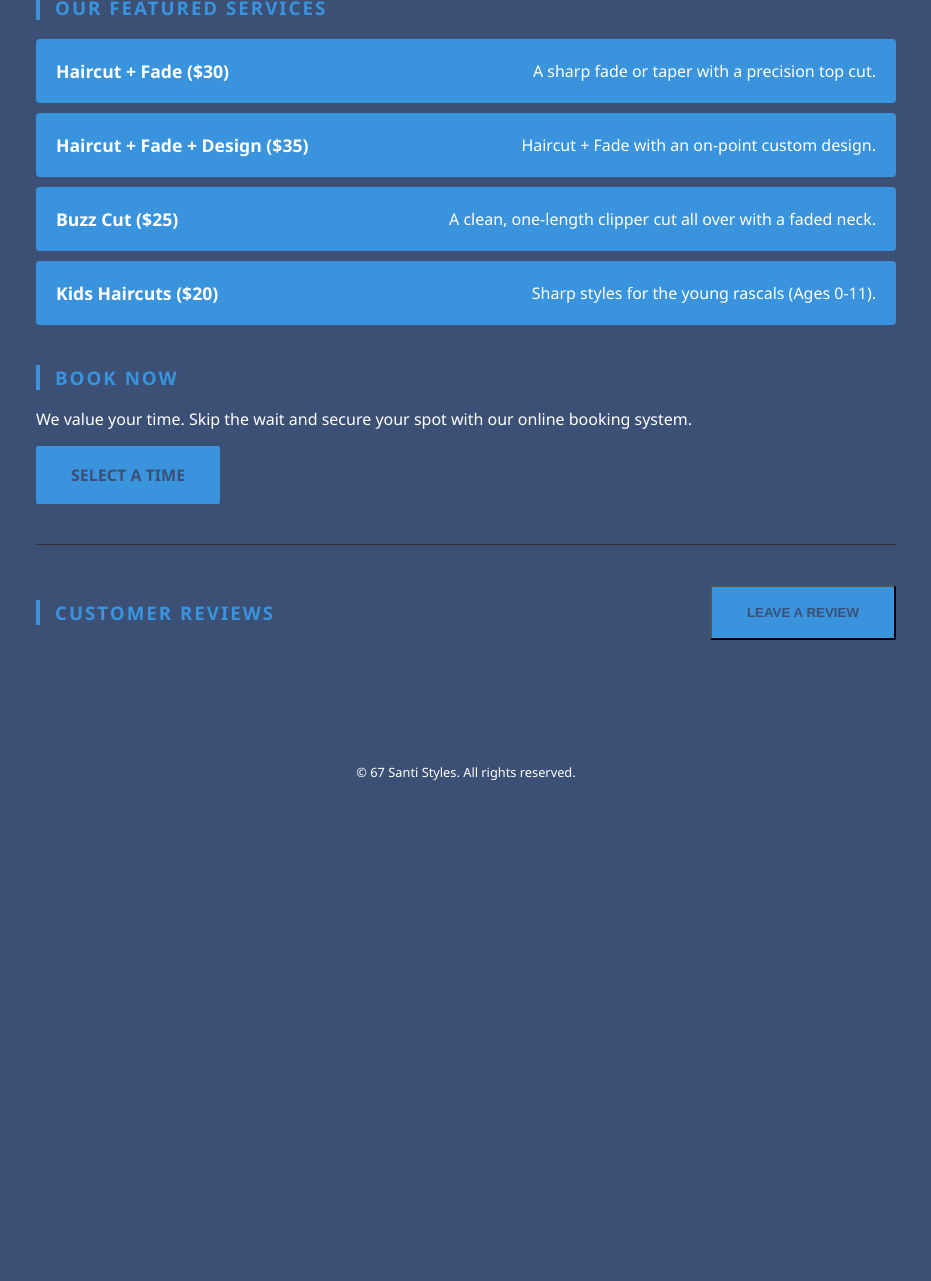
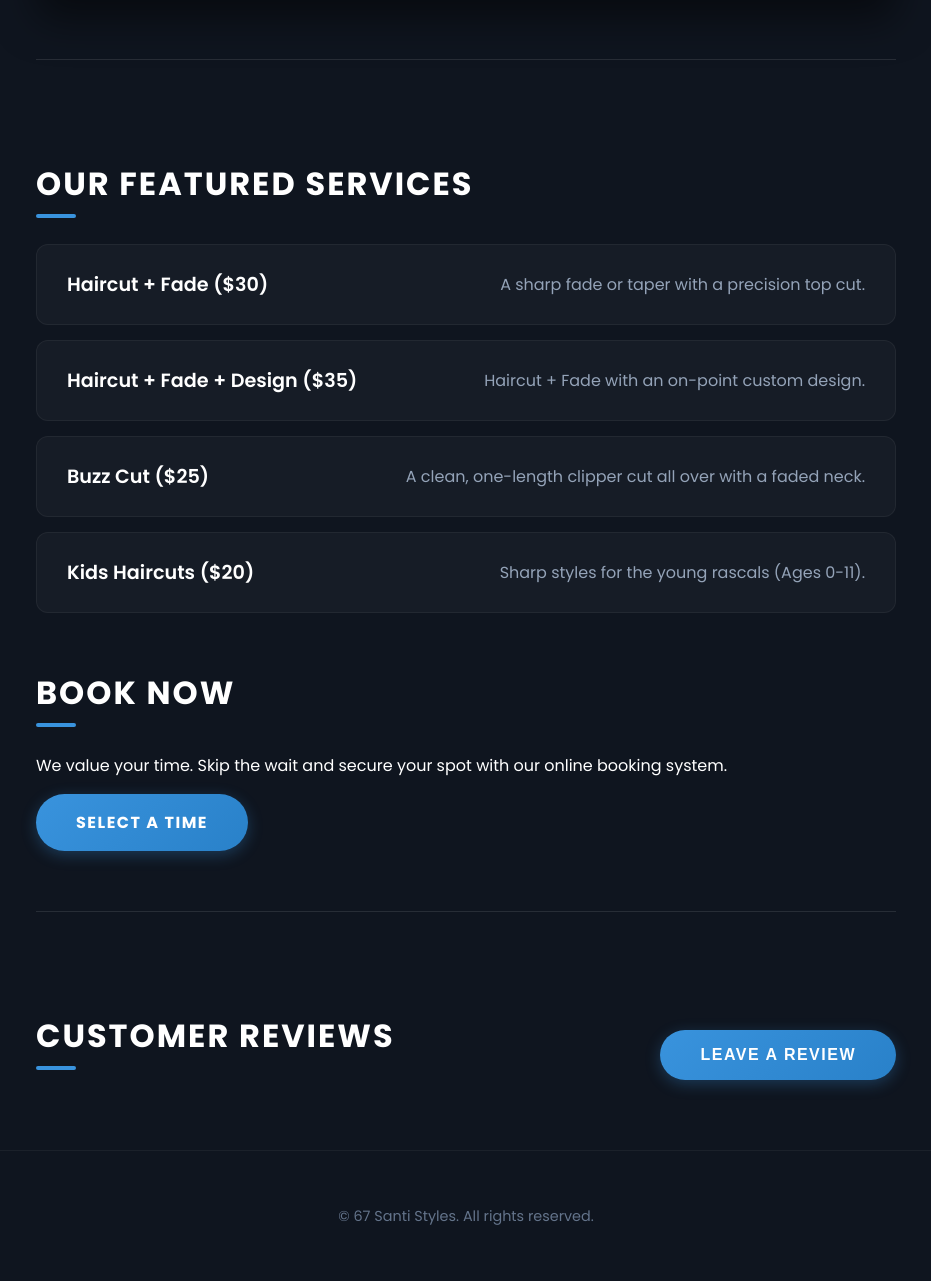
Before and after one commit to 21043santi/BarberWebsite-21043, a Flask app: page / in a window 1280 px wide. Shown: the part 881-2162 px from the top of the page, without its empty margins (174-1105 px from the left). Before the commit the page ends 1661 px from the top, so only its background shows below. Run offline with Flask 3, Linux system fonts and the light colour scheme; data that the repository does not hold is empty.

Commit message:
Completely revamped theme of the index page, will follow up with others soon

```diff
--- a/static/styles.css
+++ b/static/styles.css
@@ -1,10 +1,12 @@
+@import url('https://fonts.googleapis.com/css2?family=Poppins:wght@300;400;600;700;800&display=swap');
+
 :root {
-  --primary-gold: #3993dd;
-  --dark-charcoal: #3c5075;
-  --medium-gray: #73bfeb;
-  --off-white: #2981c9;
+  --primary-gold: #3993dd; /* Your signature blue */
+  --primary-dark: #2981c9;
+  --dark-charcoal: #0f151f; /* Deeper, richer background */
+  --medium-gray: #1e293b;
   --accent-white: #ffffff;
-  --font-main: 'Segoe UI', Tahoma, Geneva, Verdana, sans-serif;
+  --font-main: 'Poppins', sans-serif;
 }
 
 * {
@@ -20,30 +22,38 @@
   display: flex;
   flex-direction: column;
   align-items: center;
+  overflow-x: hidden;
 }
 
-/* --- Header & Nav --- */
+/* --- Premium Glassmorphism Header & Nav --- */
 header {
   position: fixed;
   top: 0;
   width: 100%;
-  background-color: var(--dark-charcoal);
+  background: rgba(15, 21, 31, 0.7); /* Translucent dark background */
+  backdrop-filter: blur(12px); /* Frosted glass blur effect */
+  -webkit-backdrop-filter: blur(12px);
   z-index: 1000;
-  box-shadow: 0 5px 5px rgba(0,0,0,0.5);
-  transition: box-shadow 0.25s ease, min-height 0.25s ease;
+  border-bottom: 1px solid rgba(57, 147, 221, 0.1); /* Very subtle blue line */
+  transition: all 0.4s ease;
+  min-height: 90px;
 }
 
 header.scrolled {
-  box-shadow: 0 8px 16px rgba(0,0,0,0.5);
+  background: rgba(15, 21, 31, 0.95);
+  box-shadow: 0 10px 30px rgba(0, 0, 0, 0.8);
+  min-height: 80px;
 }
 
 nav {
   display: flex;
   align-items: center;
-  justify-content: space-between; /* Pushes Logo to Far Left, Buttons to Far Right */
-  width: 100%; /* No max-width, lets it stretch across the whole screen */
-  min-height: 100px;
-  padding: 0 40px; /* 40px gap from the edge of your screen */
+  justify-content: space-between;
+  width: 100%;
+  max-width: 1200px; /* Constrains it so it doesn't stretch too wide on huge monitors */
+  margin: 0 auto;
+  min-height: inherit;
+  padding: 0 40px;
 }
 
 /* INSTAGRAM LOGO STYLES */
@@ -102,169 +118,191 @@
   max-width: 900px;
   width: 100%;
   padding: 40px 20px;
-  margin-top: 40px;
+  margin-top: 20px;
 }
 
 /* --- Hero Section --- */
-.hero {
+.hero, .hero1 {
   text-align: center;
-  padding: 60px 20px;
-  background: linear-gradient(rgba(46, 61, 129, 0.7), rgba(0,0,0,0.7)), url('https://images.unsplash.com/photo-1503951914875-452162b0f3f1?auto=format&fit=crop&q=80&w=1000');
+  background: linear-gradient(to bottom, rgba(15, 21, 31, 0.4), var(--dark-charcoal)),
+              url('https://images.unsplash.com/photo-1503951914875-452162b0f3f1?auto=format&fit=crop&q=80&w=1000');
   background-size: cover;
   background-position: center;
-  border-radius: 8px;
-  margin-bottom: 40px;
+  border-radius: 16px; /* Smoother corners */
+  margin-bottom: 60px;
+  box-shadow: 0 20px 40px rgba(0,0,0,0.5);
 }
 
-.hero1 {
-  text-align: center;
-  padding: 160px 40px 160px;
-  background: linear-gradient(rgba(46, 61, 129, 0.7), rgba(0,0,0,0.7)), url('https://images.unsplash.com/photo-1503951914875-452162b0f3f1?auto=format&fit=crop&q=80&w=1000');
-  background-size: cover;
-  background-position: top ;
-  border-radius: 8px;
-  margin-bottom: 40px;
-}
+.hero { padding: 100px 20px 80px; }
+.hero1 { padding: 160px 40px 160px; background-position: top; }
 
 h1 {
-  font-size: 3rem;
+  font-size: 3.5rem;
   color: var(--accent-white);
   text-transform: uppercase;
   letter-spacing: 4px;
-  margin-bottom: 10px;
+  margin-bottom: 20px;
+  font-weight: 800;
+  line-height: 1.2;
 }
 
 .hero p {
-  font-size: 1.5rem;
+  font-size: 1.2rem;
   max-width: 600px;
-  margin: 0 auto 30px auto;
-  color: #ccc;
-  font-weight: 600;
-  line-height: 1.6;
+  margin: 0 auto 40px auto;
+  color: #94a3b8;
+  font-weight: 400;
+  line-height: 1.8;
 }
 
 /* --- Typography --- */
 h3 {
-  color: var(--primary-gold);
+  color: var(--accent-white);
+  font-size: 2rem;
   text-transform: uppercase;
   letter-spacing: 2px;
-  border-left: 4px solid var(--primary-gold);
-  padding-left: 15px;
   margin-top: 40px;
+  margin-bottom: 20px;
+  display: inline-block;
+  position: relative;
+}
+
+/* Cool blue accent line under section headers */
+h3::after {
+  content: '';
+  position: absolute;
+  width: 40px;
+  height: 4px;
+  background: var(--primary-gold);
+  bottom: -10px;
+  left: 0;
+  border-radius: 2px;
 }
 
 hr {
   border: 0;
   height: 1px;
-  background: #333;
-  margin: 40px 0;
+  background: rgba(255, 255, 255, 0.1);
+  margin: 60px 0;
 }
 
-/* --- Services List --- */
+/* --- Modern Services List --- */
 .services-list {
   list-style: none;
   padding: 0;
+  display: flex;
+  flex-direction: column;
+  gap: 15px;
 }
 
 .services-list li {
-  background: var(--primary-gold);
-  margin-bottom: 10px;
-  padding: 20px;
-  border-radius: 4px;
+  background: rgba(255, 255, 255, 0.03); /* Glassy dark card */
+  border: 1px solid rgba(255, 255, 255, 0.05);
+  padding: 25px 30px;
+  border-radius: 12px;
   display: flex;
   justify-content: space-between;
   align-items: center;
-  transition: transform 0.2s;
-  color: var(--accent-white);
+  transition: all 0.3s ease;
+  color: #94a3b8;
 }
 
 .services-list li:hover {
-  transform: scale(1.02);
-  background: rgba(12, 35, 136, 0.7), rgba(0,0,0,0.7);
+  transform: translateY(-3px);
+  background: rgba(57, 147, 221, 0.08);
+  border-color: rgba(57, 147, 221, 0.3);
+  box-shadow: 0 10px 20px rgba(0,0,0,0.2);
 }
 
 .services-list li strong {
   color: var(--accent-white);
-  font-size: 1.1rem;
+  font-size: 1.2rem;
+  font-weight: 600;
 }
 
-/* --- Buttons --- */
+/* --- Premium Glowing Buttons --- */
 .cta-button {
   display: inline-block;
-  background-color: var(--primary-gold);
-  color: var(--dark-charcoal);
-  padding: 18px 35px;
+  background: linear-gradient(135deg, var(--primary-gold), var(--primary-dark));
+  color: var(--accent-white);
+  padding: 16px 40px;
   text-decoration: none;
-  font-weight: bold;
+  font-weight: 700;
+  font-size: 1rem;
+  letter-spacing: 1.5px;
   text-transform: uppercase;
-  border-radius: 2px;
+  border-radius: 30px; /* Pill shape */
+  border: none;
+  box-shadow: 0 4px 15px rgba(57, 147, 221, 0.3);
   transition: all 0.3s ease;
+  cursor: pointer;
 }
 
 .cta-button:hover {
-  background-color: var(--accent-white);
-  box-shadow: 0 0 20px rgba(26, 41, 255, 0.5);
-  cursor: pointer;
+  transform: translateY(-3px);
+  box-shadow: 0 8px 25px rgba(57, 147, 221, 0.6);
+  background: linear-gradient(135deg, #4aa4ee, var(--primary-gold));
+}
+
+.cta-button:active {
+  transform: translateY(1px);
 }
 
 /* --- Reviews Section --- */
-.reviews {
-  margin-top: 40px;
-}
+.reviews { margin-top: 40px; }
 
 .reviews-header {
   display: flex;
   justify-content: space-between;
-  align-items: center;
+  align-items: flex-end;
   margin-bottom: 30px;
-}
-
-.reviews-header h3 {
-  margin-top: 0;
-  margin-bottom: 0;
 }
 
 .reviews-container {
   display: grid;
   grid-template-columns: repeat(auto-fit, minmax(280px, 1fr));
-  gap: 20px;
+  gap: 25px;
   margin-top: 30px;
 }
 
 .review-card {
-  background: rgba(57, 147, 221, 0.15);
-  border: 2px solid var(--primary-gold);
-  padding: 20px;
-  border-radius: 8px;
-  transition: transform 0.3s, box-shadow 0.3s;
+  background: rgba(255, 255, 255, 0.03);
+  border: 1px solid rgba(255, 255, 255, 0.05);
+  padding: 30px;
+  border-radius: 12px;
+  transition: all 0.3s ease;
+  display: flex;
+  flex-direction: column;
+  gap: 15px;
 }
 
 .review-card:hover {
   transform: translateY(-5px);
-  box-shadow: 0 8px 16px rgba(57, 147, 221, 0.3);
+  border-color: rgba(57, 147, 221, 0.3);
+  box-shadow: 0 15px 30px rgba(0,0,0,0.4);
 }
 
 .review-header {
   display: flex;
   justify-content: space-between;
   align-items: center;
-  margin-bottom: 10px;
 }
 
 .review-header strong {
-  color: var(--primary-gold);
-  font-size: 1rem;
+  color: var(--accent-white);
+  font-size: 1.1rem;
 }
 
 .stars {
-  color: #ffd700;
-  font-size: 0.9rem;
+  color: #fbbf24;
+  font-size: 1rem;
+  letter-spacing: 2px;
 }
 
 .review-card p {
-  color: #ccc;
+  color: #94a3b8;
   line-height: 1.6;
-  margin: 0;
+  font-style: italic;
 }
 
 /* --- Modal Styles --- */
@@ -323,73 +356,66 @@
   transition: color 0.3s;
 }
 
-.close:hover {
-  color: var(--primary-gold);
-}
+.close:hover { color: var(--primary-gold); }
 
-.form-group {
-  margin-bottom: 20px;
-}
+.form-group { margin-bottom: 25px; }
 
 .form-group label {
   display: block;
-  color: var(--accent-white);
+  color: #cbd5e1;
   margin-bottom: 8px;
   font-weight: 600;
+  font-size: 0.9rem;
 }
 
 .form-group input[type="text"],
 .form-group textarea {
   width: 100%;
-  padding: 12px;
-  background-color: rgba(255, 255, 255, 0.1);
-  border: 1px solid var(--primary-gold);
-  border-radius: 4px;
+  padding: 15px;
+  background-color: rgba(0, 0, 0, 0.2);
+  border: 1px solid rgba(255, 255, 255, 0.1);
+  border-radius: 8px;
   color: var(--accent-white);
   font-family: inherit;
   font-size: 1rem;
-  transition: border-color 0.3s;
+  transition: all 0.3s ease;
 }
 
 .form-group input[type="text"]:focus,
 .form-group textarea:focus {
   outline: none;
-  border-color: var(--accent-white);
-  background-color: rgba(255, 255, 255, 0.15);
-}
-
-.form-group textarea {
-  resize: vertical;
+  border-color: var(--primary-gold);
+  background-color: rgba(0, 0, 0, 0.4);
+  box-shadow: 0 0 10px rgba(57, 147, 221, 0.2);
 }
 
 .rating-input {
   display: flex;
-  justify-content: space-around;
-  gap: 10px;
+  justify-content: center;
+  gap: 15px;
 }
 
-.rating-input input[type="radio"] {
-  display: none;
-}
+.rating-input input[type="radio"] { display: none; }
 
 .rating-input label {
-  display: inline-block;
-  margin: 0;
   cursor: pointer;
-  color: #666;
-  font-size: 1.5rem;
-  transition: color 0.2s;
+  color: #334155;
+  font-size: 2rem;
+  transition: color 0.2s, transform 0.2s;
 }
 
 .rating-input input[type="radio"]:checked + label,
 .rating-input label:hover {
-  color: #ffd700;
+  color: #fbbf24;
+  transform: scale(1.1);
 }
 
 /* --- Footer --- */
 footer {
   text-align: center;
   padding: 40px;
-  font-size: 0.8rem;
-  color: #ffffff;
+  font-size: 0.9rem;
+  color: #64748b;
+  width: 100%;
+  border-top: 1px solid rgba(255, 255, 255, 0.05);
 }
```
Also changed, not shown: other parts of static/styles.css (+43 -42 lines), instance/database.db.
